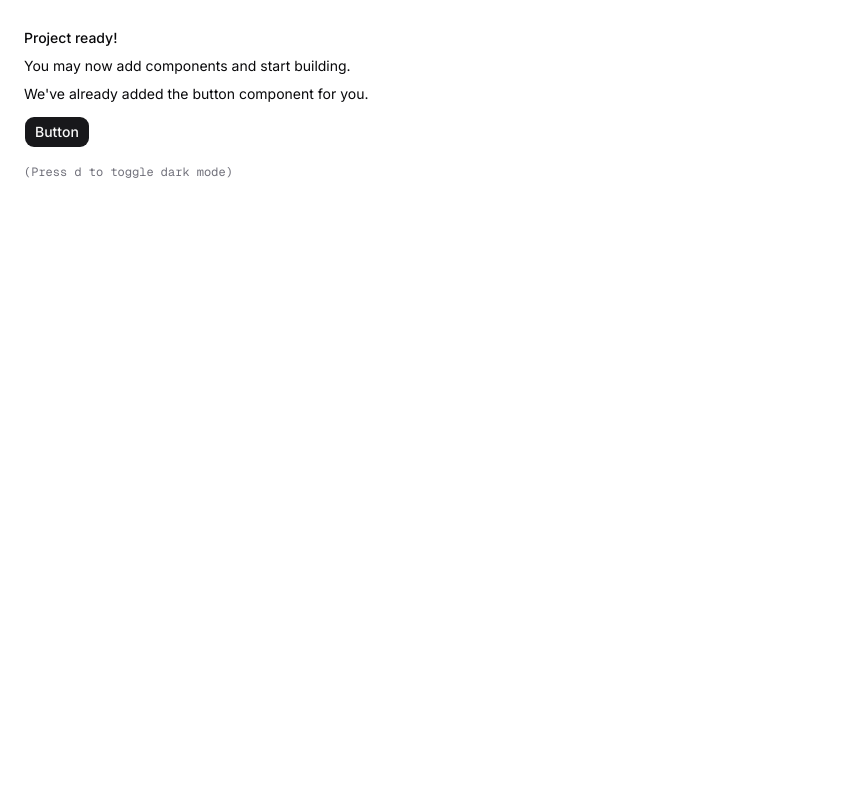
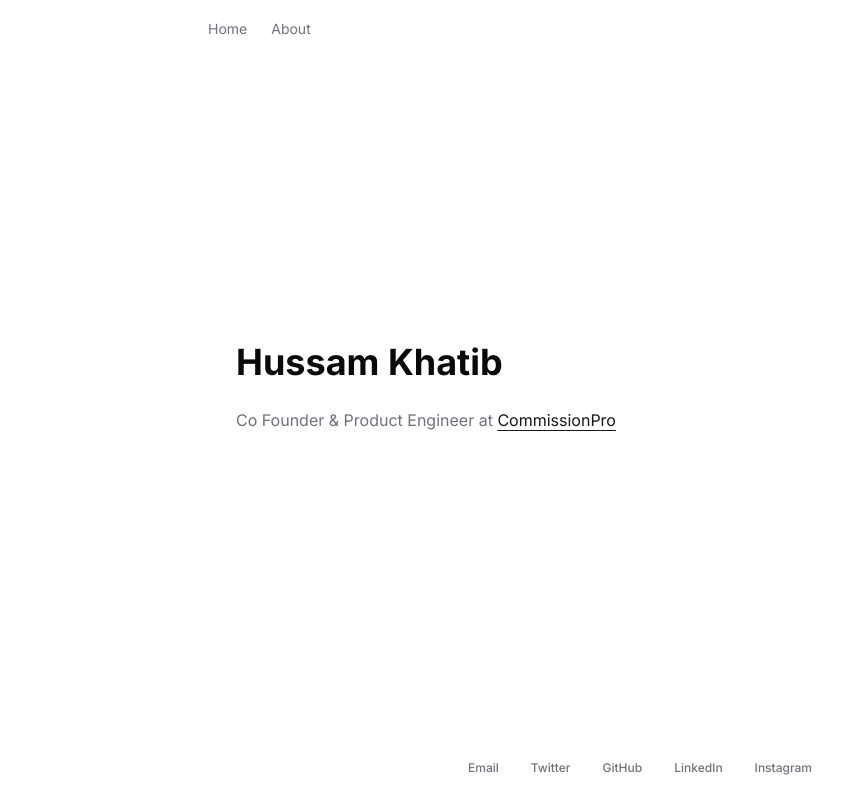
Before and after one commit to hussamkhatib/hussamkhatib.com, a Next.js app: page / in a window 1280 px wide. Shown: the whole page, without its empty margins (0-850 px from the left). Built offline with nearby package versions, Linux system fonts and the light colour scheme.

Commit message:
Add about page and header/footer components

```diff
--- /dev/null
+++ b/app/about/page.tsx
@@ -0,0 +1,13 @@
+export default function AboutPage() {
+  return (
+    <div className="p-6 max-w-4xl mx-auto">
+      <div className="mx-5 mt-24 flex w-full max-w-190 flex-col items-start gap-6">
+        <h1 className="text-4xl font-bold leading-13">About</h1>
+        <p className="text-muted-foreground max-w-prose leading-relaxed">
+          I build products. This site is a small home on the web.
+        </p>
+        <p className="text-sm text-muted-foreground">More soon...</p>
+      </div>
+    </div>
+  )
+}
--- a/app/layout.tsx
+++ b/app/layout.tsx
@@ -1,10 +1,12 @@
 import { Geist, Geist_Mono, Inter } from "next/font/google"
 
 import "./globals.css"
+import { Footer } from "@/components/footer"
+import { Header } from "@/components/header"
 import { ThemeProvider } from "@/components/theme-provider"
 import { cn } from "@/lib/utils";
 
-const inter = Inter({subsets:['latin'],variable:'--font-sans'})
+const inter = Inter({ subsets: ['latin'], variable: '--font-sans' })
 
 const fontMono = Geist_Mono({
   subsets: ["latin"],
@@ -22,8 +24,12 @@ export default function RootLayout({
       suppressHydrationWarning
       className={cn("antialiased", fontMono.variable, "font-sans", inter.variable)}
     >
-      <body>
-        <ThemeProvider>{children}</ThemeProvider>
+      <body className="grid grid-rows-[auto_1fr_auto] min-h-svh">
+        <ThemeProvider>
+          <Header />
+          <main>{children}</main>
+          <Footer />
+        </ThemeProvider>
       </body>
     </html>
   )
--- a/app/page.tsx
+++ b/app/page.tsx
@@ -1,18 +1,13 @@
-import { Button } from "@/components/ui/button"
-
 export default function Page() {
   return (
-    <div className="flex min-h-svh p-6">
-      <div className="flex max-w-md min-w-0 flex-col gap-4 text-sm leading-loose">
-        <div>
-          <h1 className="font-medium">Project ready!</h1>
-          <p>You may now add components and start building.</p>
-          <p>We&apos;ve already added the button component for you.</p>
-          <Button className="mt-2">Button</Button>
-        </div>
-        <div className="font-mono text-xs text-muted-foreground">
-          (Press <kbd>d</kbd> to toggle dark mode)
-        </div>
+    <div className="p-6 max-w-4xl mx-auto">
+      <div className="mx-5 mt-64 flex w-full max-w-190 flex-col items-start">
+
+
+        <h1 className="mb-5 text-4xl font-bold leading-13">Hussam Khatib</h1>
+        <p className="text-muted-foreground">
+          Co Founder & Product Engineer at <a href="https://www.commissionpro.io" target="_blank" rel="noopener noreferrer" className="text-primary underline underline-offset-4">CommissionPro</a>
+        </p>
       </div>
     </div>
   )
--- /dev/null
+++ b/components/footer.tsx
@@ -0,0 +1,133 @@
+import type { ComponentType, SVGProps } from "react"
+import Link from "next/link"
+import { Mail } from "lucide-react"
+
+function IconTwitter(props: SVGProps<SVGSVGElement>) {
+  return (
+    <svg
+      viewBox="0 0 24 24"
+      fill="currentColor"
+      aria-hidden
+      {...props}
+    >
+      <title>X (Twitter)</title>
+      <path d="M18.244 2.25h3.308l-7.227 8.26 8.502 11.24H16.17l-5.214-6.817L4.99 21.75H1.68l7.73-8.835L1.254 2.25H8.08l4.713 6.231zm-1.161 17.52h1.833L7.084 4.126H5.117z" />
+    </svg>
+  )
+}
+
+function IconGithub(props: SVGProps<SVGSVGElement>) {
+  return (
+    <svg viewBox="0 0 24 24" fill="currentColor" aria-hidden {...props}>
+      <title>GitHub</title>
+      <path d="M12 .297c-6.63 0-12 5.373-12 12 0 5.303 3.438 9.8 8.205 11.385.6.113.82-.258.82-.577 0-.285-.01-1.04-.015-2.04-3.338.724-4.042-1.61-4.042-1.61C4.422 18.07 3.633 17.7 3.633 17.7c-1.087-.744.084-.729.084-.729 1.205.084 1.838 1.236 1.838 1.236 1.07 1.835 2.809 1.305 3.495.998.108-.776.417-1.305.76-1.605-2.665-.3-5.466-1.332-5.466-5.93 0-1.31.465-2.38 1.235-3.22-.135-.303-.54-1.523.105-3.176 0 0 1.005-.322 3.3 1.23.96-.267 1.98-.399 3-.405 1.02.006 2.04.138 3 .405 2.28-1.552 3.285-1.23 3.285-1.23.645 1.653.24 2.873.12 3.176.765.84 1.23 1.91 1.23 3.22 0 4.61-2.805 5.625-5.475 5.92.42.36.81 1.096.81 2.22 0 1.606-.015 2.896-.015 3.286 0 .315.21.69.825.57C20.565 22.092 24 17.592 24 12.297c0-6.627-5.373-12-12-12" />
+    </svg>
+  )
+}
+
+function IconLinkedin(props: SVGProps<SVGSVGElement>) {
+  return (
+    <svg viewBox="0 0 24 24" fill="currentColor" aria-hidden {...props}>
+      <title>LinkedIn</title>
+      <path d="M20.447 20.452h-3.554v-5.569c0-1.328-.027-3.037-1.852-3.037-1.853 0-2.136 1.445-2.136 2.939v5.667H9.351V9h3.414v1.561h.046c.477-.9 1.637-1.85 3.37-1.85 3.601 0 4.267 2.37 4.267 5.455v6.286zM5.337 7.433c-1.144 0-2.063-.926-2.063-2.065 0-1.138.92-2.063 2.063-2.063 1.14 0 2.064.925 2.064 2.063 0 1.139-.925 2.065-2.064 2.065zm1.782 13.019H3.555V9h3.564v11.452zM22.225 0H1.771C.792 0 0 .774 0 1.729v20.542C0 23.227.792 24 1.771 24h20.451C23.2 24 24 23.227 24 22.271V1.729C24 .774 23.2 0 22.222 0h.003z" />
+    </svg>
+  )
+}
+
+function IconInstagram(props: SVGProps<SVGSVGElement>) {
+  return (
+    <svg viewBox="0 0 24 24" fill="currentColor" aria-hidden {...props}>
+      <title>Instagram</title>
+      <path d="M12 2.163c3.204 0 3.584.012 4.85.07 3.252.148 4.771 1.691 4.919 4.919.058 1.265.069 1.645.069 4.849 0 3.205-.012 3.584-.069 4.849-.149 3.225-1.664 4.771-4.919 4.919-1.266.058-1.644.07-4.85.07-3.204 0-3.584-.012-4.849-.07-3.26-.149-4.771-1.699-4.919-4.92-.058-1.265-.07-1.644-.07-4.849 0-3.204.013-3.583.07-4.849.149-3.227 1.664-4.771 4.919-4.919 1.266-.057 1.645-.069 4.849-.069zM12 0C8.741 0 8.333.014 7.053.072 2.695.272.273 2.69.073 7.052.014 8.333 0 8.741 0 12c0 3.259.014 3.668.072 4.948.2 4.358 2.618 6.78 6.98 6.98C8.333 23.986 8.741 24 12 24c3.259 0 3.668-.014 4.948-.072 4.354-.2 4.767-2.622 6.98-6.98.058-1.28.072-1.689.072-4.948 0-3.259-.014-3.667-.072-4.947-.196-4.354-2.617-6.78-6.979-6.98C15.668.014 15.259 0 12 0zm0 5.838a6.162 6.162 0 100 12.324 6.162 6.162 0 000-12.324zM12 16a4 4 0 110-8 4 4 0 010 8zm6.406-11.845a1.44 1.44 0 100 2.881 1.44 1.44 0 000-2.881z" />
+    </svg>
+  )
+}
+
+type Icon = ComponentType<{ className?: string }>
+
+const footerLinks: {
+  label: string
+  href: string
+  external: boolean
+  Icon: Icon
+}[] = [
+    {
+      label: "Email",
+      href: "mailto:hussamkhatib20@gmail.com",
+      external: true,
+      Icon: Mail,
+    },
+    {
+      label: "Twitter",
+      href: "https://twitter.com/hussamkhatib3",
+      external: true,
+      Icon: IconTwitter,
+    },
+    {
+      label: "GitHub",
+      href: "https://github.com/hussamkhatib",
+      external: true,
+      Icon: IconGithub,
+    },
+    {
+      label: "LinkedIn",
+      href: "https://www.linkedin.com/in/hussamkhatib/",
+      external: true,
+      Icon: IconLinkedin,
+    },
+    {
+      label: "Instagram",
+      href: "https://www.instagram.com/hussamkhatib_/",
+      external: true,
+      Icon: IconInstagram,
+    },
+  ]
+
+const linkClass =
+  "inline-flex h-10 shrink-0 items-center justify-center rounded-md text-muted-foreground transition-colors hover:text-foreground focus-visible:outline-none focus-visible:ring-2 focus-visible:ring-ring focus-visible:ring-offset-2 focus-visible:ring-offset-background max-md:w-10 max-md:px-0 md:h-auto md:min-h-0 md:px-1.5 md:py-1"
+
+const iconClass = "size-5 shrink-0"
+
+export function Footer() {
+  return (
+    <footer className="bg-background flex items-center justify-center py-5">
+      <nav
+        className="flex max-w-full flex-wrap items-center justify-center gap-x-4 gap-y-3 px-4 sm:gap-x-5"
+        aria-label="Footer"
+      >
+        {footerLinks.map(({ label, href, external, Icon }) => {
+          const content = (
+            <>
+              <Icon className={`${iconClass} md:hidden`} aria-hidden />
+              <span className="max-md:sr-only md:inline md:text-xs md:font-medium">
+                {label}
+              </span>
+            </>
+          )
+
+          if (external) {
+            const isMailto = href.startsWith("mailto:")
+            return (
+              <a
+                key={href}
+                href={href}
+                className={linkClass}
+                {...(isMailto
+                  ? {}
+                  : { target: "_blank", rel: "noopener noreferrer" })}
+              >
+                {content}
+              </a>
+            )
+          }
+
+          return (
+            <Link key={href} href={href} className={linkClass}>
+              {content}
+            </Link>
+          )
+        })}
+      </nav>
+    </footer>
+  )
+}
--- /dev/null
+++ b/components/header.tsx
@@ -0,0 +1,29 @@
+import Link from "next/link"
+
+const navLinks: { label: string; href: string }[] = [
+  { label: "Home", href: "/" },
+  { label: "About", href: "/about" },
+]
+
+export function Header() {
+  return (
+    <header className="w-full max-w-4xl mx-auto p-4 bg-background">
+
+      <nav className="w-full">
+        <ul className="flex items-center gap-6">
+          {navLinks.map(({ label, href }) => (
+            <li key={href}>
+              <Link
+                href={href}
+                className="text-muted-foreground text-sm transition-colors hover:text-foreground"
+              >
+                {label}
+              </Link>
+            </li>
+          ))}
+        </ul>
+      </nav>
+
+    </header>
+  )
+}
```
